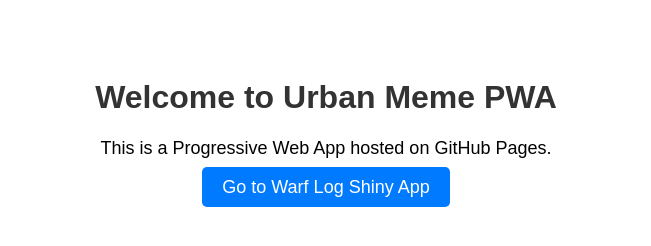
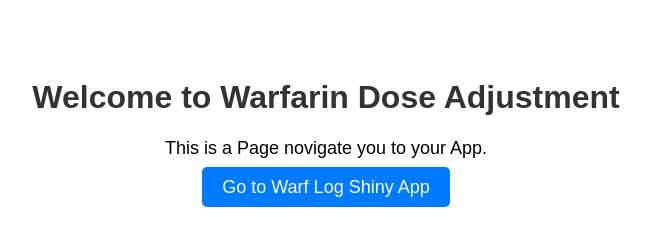
Before and after one commit to SmileyShadow/urban-meme, a plain HTML site: page index.html in a window 1280 px wide. Shown: the whole page, without its empty margins (314-965 px from the left). Drawn offline with Linux system fonts and the light colour scheme.

Commit message:
update words

```diff
--- a/index.html
+++ b/index.html
@@ -45,8 +45,8 @@
   </style>
 </head>
 <body>
-  <h1>Welcome to Urban Meme PWA</h1>
-  <p>This is a Progressive Web App hosted on GitHub Pages.</p>
+  <h1>Welcome to Warfarin Dose Adjustment</h1>
+  <p>This is a Page novigate you to your App.</p>
 
   <!-- Link to the Shiny app -->
   <p><a href="https://mohammedsal.shinyapps.io/warf_log/" target="_blank">Go to Warf Log Shiny App</a></p>
```
Also changed, not shown: manifest.json.
